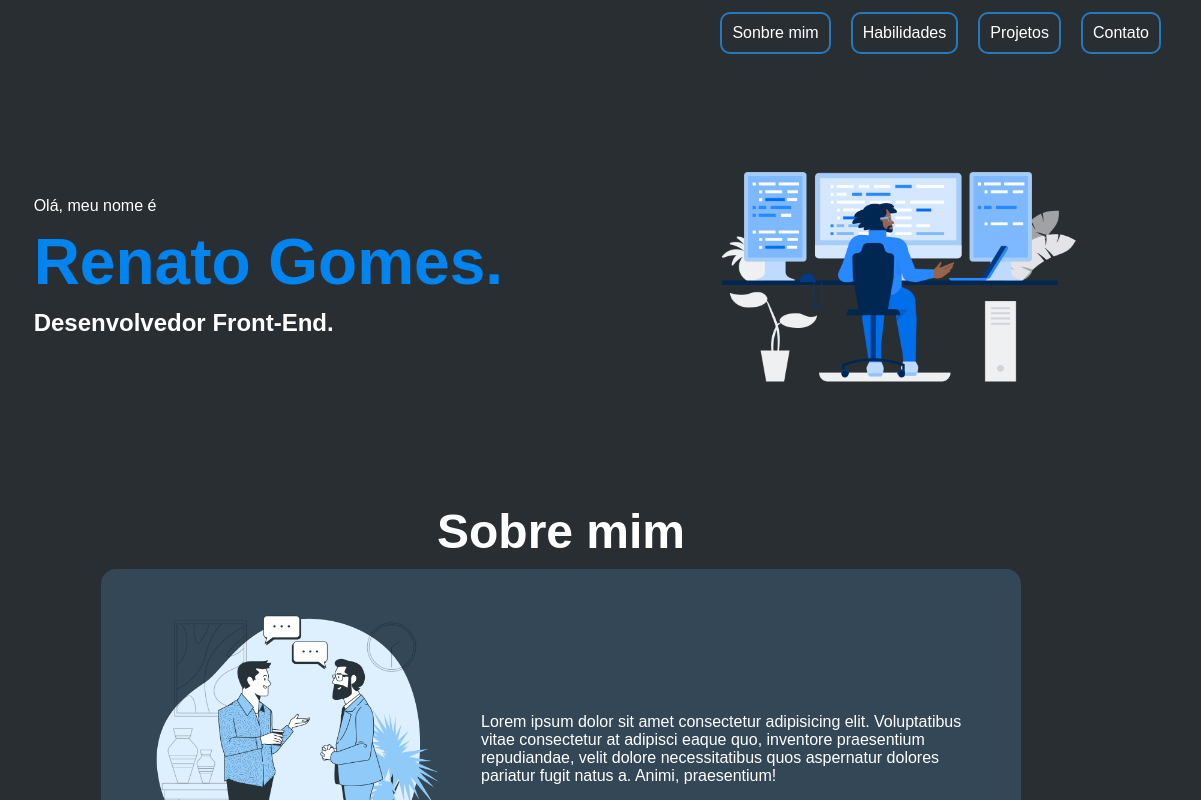
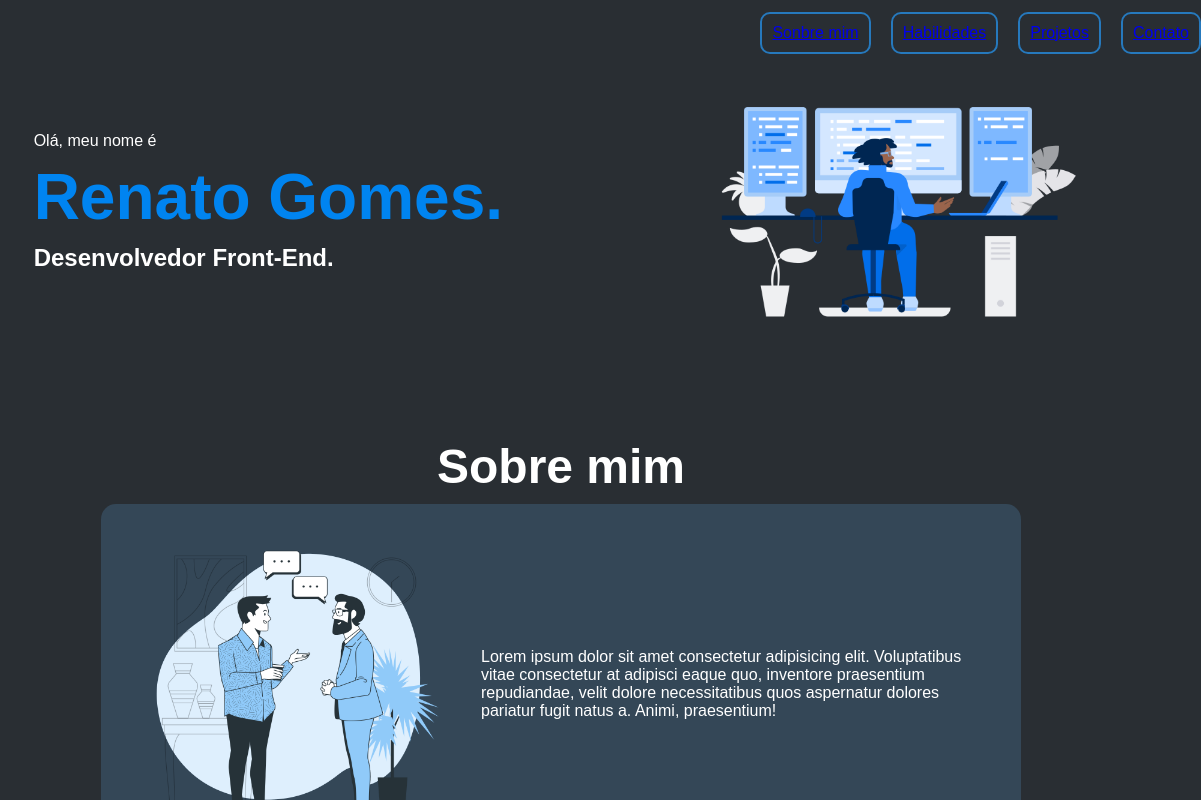
Before and after one commit to renatogomesf/Primeiro-Portifolio, a plain HTML site: page index.html in a window 1280 px wide. Shown: the top 800 px of the page, 79-1280 px from the left. Drawn offline with Linux system fonts and the light colour scheme.

Commit message:
feito menu scroll

```diff
--- a/css/geral.css
+++ b/css/geral.css
@@ -3,6 +3,10 @@
 *{
     margin: 0px;
     padding: 0px;
+}
+
+html{
+    scroll-behavior: smooth;
 }
 
 @import url('https://fonts.googleapis.com/css2?family=Nunito:wght@200;300;800&display=swap');
@@ -34,8 +38,10 @@ header{
     display: flex;
     justify-content: space-between;
     align-items: center;
-    background-color: var(--cor1);
-    /* background-color: var(--cor5); */
+    position: fixed;
+    top: 0px;
+    left: 0px;
+    width: 100%;
 }
 
 .logo{
--- a/index.html
+++ b/index.html
@@ -12,10 +12,10 @@
         <img class="logo" src="img/logo2.png" alt="logo">
         <nav>
             <ul class="navbar">
-                <li>Sonbre mim</li>
-                <li>Habilidades</li>
-                <li>Projetos</li>
-                <li>Contato</li>
+                <li><a href="#sobremim">Sonbre mim</a></li>
+                <li><a href="#habilidades">Habilidades</a></li>
+                <li><a href="#projetos">Projetos</a></li>
+                <li><a href="#contato">Contato</a></li>
             </ul>
         </nav>
     </header>
```
